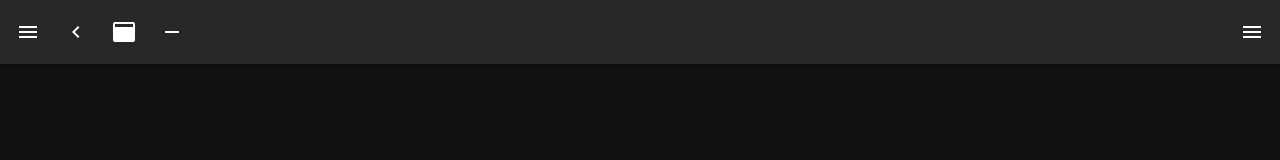
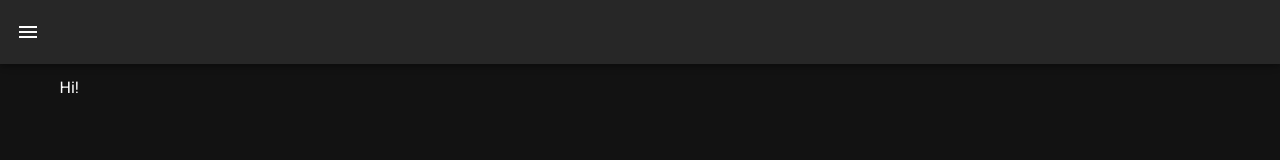
Before and after one commit to kittykg/website, a Nuxt app: page /projects in a window 1280 px wide. Before the commit this address had no page. Shown: the top 160 px of the page. Built offline with nearby package versions, Linux system fonts and the light colour scheme.

Commit message:
Update photo and default layout

```diff
--- a/layouts/default.vue
+++ b/layouts/default.vue
@@ -3,7 +3,6 @@
     <v-navigation-drawer
       v-model="drawer"
       :mini-variant="miniVariant"
-      :clipped="clipped"
       fixed
       app
     >
@@ -13,52 +12,42 @@
           :key="i"
           :to="item.to"
           router
-          exact
         >
           <v-list-item-action>
             <v-icon>{{ item.icon }}</v-icon>
           </v-list-item-action>
+
           <v-list-item-content>
             <v-list-item-title v-text="item.title" />
           </v-list-item-content>
         </v-list-item>
+
+        <v-list-item @click.stop="miniVariant = !miniVariant">
+          <v-list-item-action>
+            <v-icon>mdi-{{ `chevron-${miniVariant ? "right" : "left"}` }}</v-icon>
+          </v-list-item-action>
+
+          <v-list-item-content>
+            <v-list-item-title>Mini view</v-list-item-title>
+          </v-list-item-content>
+        </v-list-item>
       </v-list>
     </v-navigation-drawer>
-    <v-app-bar :clipped-left="clipped" fixed app>
+
+    <v-app-bar fixed app>
       <v-app-bar-nav-icon @click.stop="drawer = !drawer" />
-      <v-btn @click.stop="miniVariant = !miniVariant" icon>
-        <v-icon>mdi-{{ `chevron-${miniVariant ? "right" : "left"}` }}</v-icon>
-      </v-btn>
-      <v-btn @click.stop="clipped = !clipped" icon>
-        <v-icon>mdi-application</v-icon>
-      </v-btn>
-      <v-btn @click.stop="fixed = !fixed" icon>
-        <v-icon>mdi-minus</v-icon>
-      </v-btn>
+
       <v-toolbar-title v-text="title" />
       <v-spacer />
-      <v-btn @click.stop="rightDrawer = !rightDrawer" icon>
-        <v-icon>mdi-menu</v-icon>
-      </v-btn>
     </v-app-bar>
+
     <v-content>
       <v-container>
         <nuxt />
       </v-container>
     </v-content>
-    <v-navigation-drawer v-model="rightDrawer" :right="right" temporary fixed>
-      <v-list>
-        <v-list-item @click.native="right = !right">
-          <v-list-item-action>
-            <v-icon light>
-              mdi-repeat
-            </v-icon>
-          </v-list-item-action>
-          <v-list-item-title>Switch drawer (click me)</v-list-item-title>
-        </v-list-item>
-      </v-list>
-    </v-navigation-drawer>
-    <v-footer :fixed="fixed" app>
+
+    <v-footer app>
       <span>&copy; 2020</span>
     </v-footer>
   </v-app>
@@ -68,14 +57,17 @@
 export default {
   data () {
     return {
-      clipped: false,
       drawer: false,
-      fixed: false,
       items: [
         {
           icon: 'mdi-apps',
           title: 'Welcome',
           to: '/'
+        },
+        {
+          icon: 'mdi-file-code',
+          title: 'My Projects',
+          to: '/projects'
         }
       ],
       miniVariant: false,
--- a/package.json
+++ b/package.json
@@ -14,7 +14,7 @@
   "dependencies": {
     "@nuxtjs/axios": "^5.3.6",
     "nuxt": "^2.0.0",
-    "sharp": "^0.24.0"
+    "sharp": "^0.25.1"
   },
   "devDependencies": {
     "@nuxt/typescript-build": "^0.5.5",
--- /dev/null
+++ b/pages/projects.vue
@@ -0,0 +1,9 @@
+<template>
+  <div>Hi!</div>
+</template>
+
+<script>
+export default {
+  name: 'Projects'
+}
+</script>
```
Also changed, not shown: 2 other files (tests, documents, lock files or other folders).
